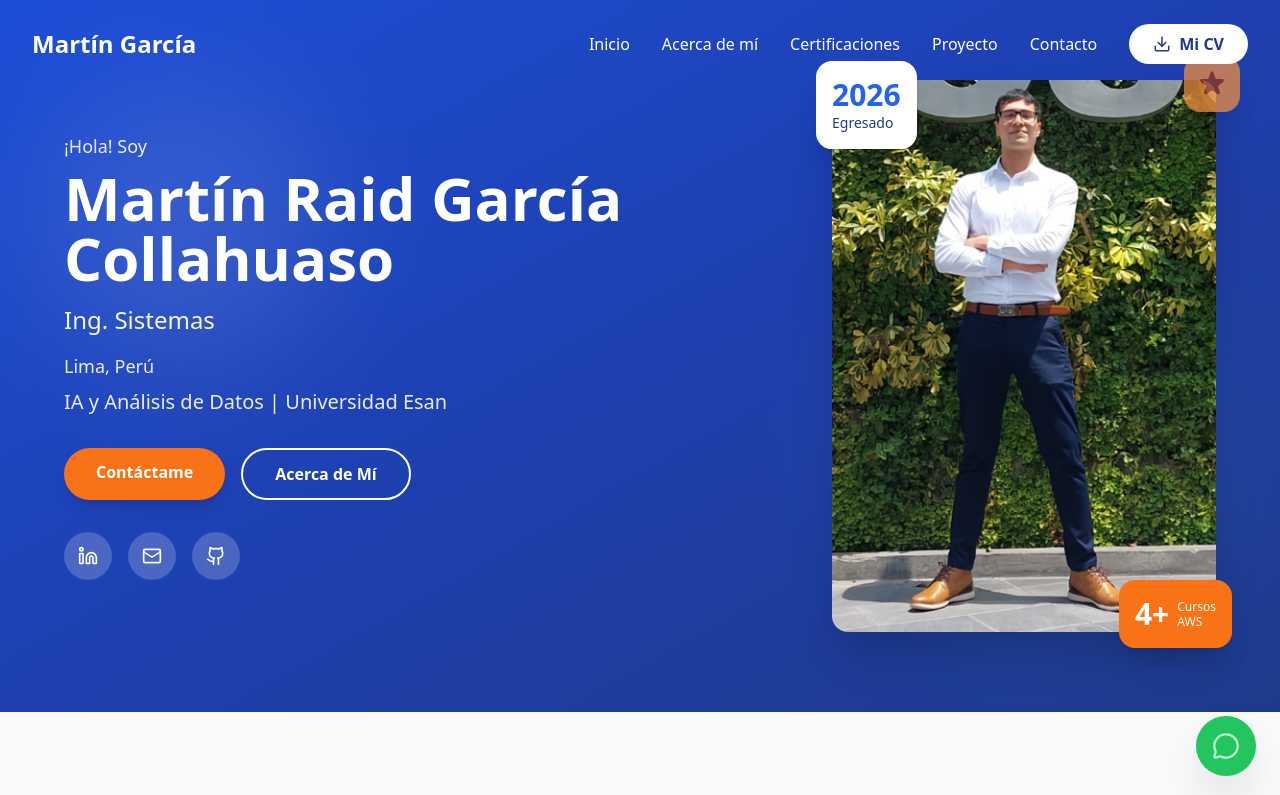
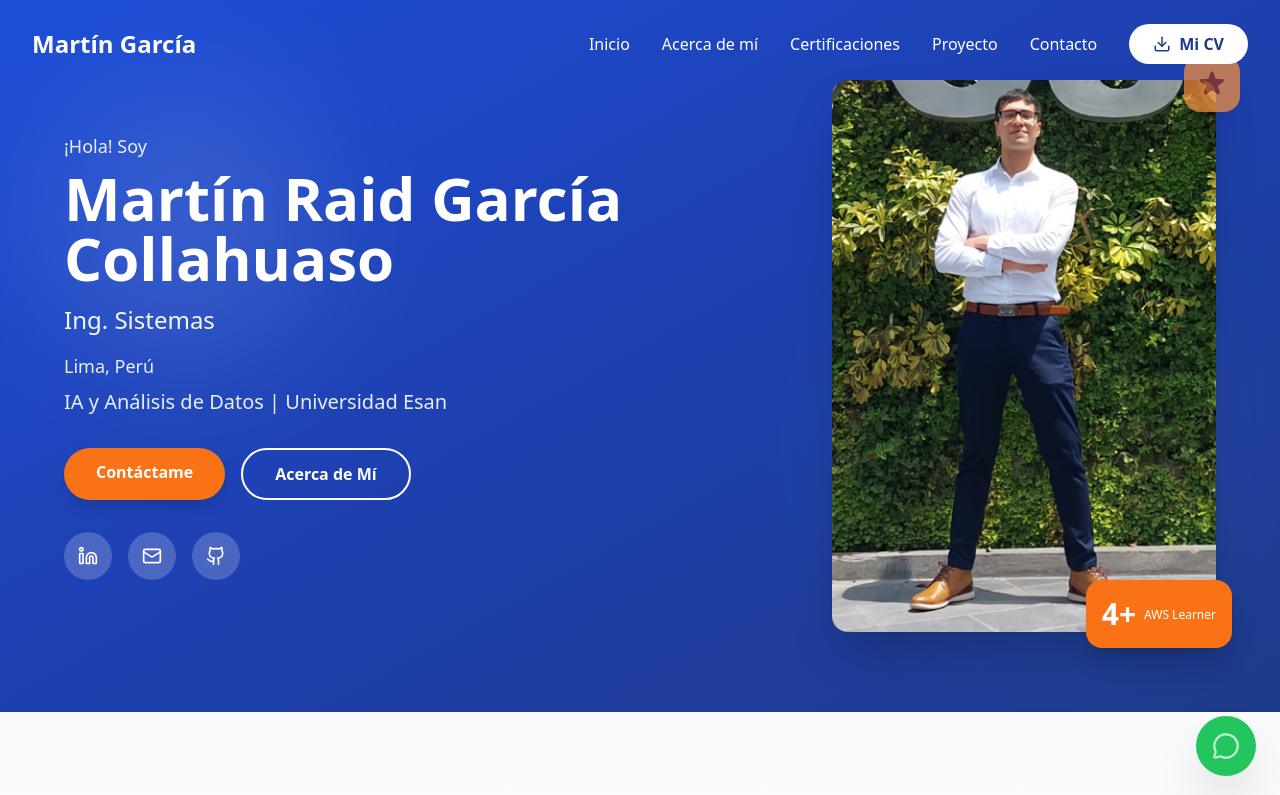
Before and after one commit to MartinRGC/landpmg-react, a React (Create React App) app: page / in a window 1280 px wide. Shown: the top 795 px of the page. Built offline with nearby package versions, Linux system fonts and the light colour scheme.

Commit message:
Floating badge deleted

```diff
--- a/src/components/Header.jsx
+++ b/src/components/Header.jsx
@@ -82,18 +82,17 @@ const Header = () => {
                 className="w-64 h-auto md:w-80 lg:w-96 rounded-2xl shadow-2xl object-cover"
               />
 
-              {/* Floating stat badges */}
+              {/* Floating stat badges
               <div className="absolute -top-4 -left-4 bg-white text-primary-900 rounded-2xl shadow-xl p-4 animate-bounce-slow">
                 <div className="text-3xl font-bold text-primary-600">2026</div>
                 <div className="text-sm font-medium">Egresado</div>
-              </div>
+              </div> */}
 
               <div className="absolute -bottom-4 -right-4 bg-accent-500 text-white rounded-2xl shadow-xl p-4">
                 <div className="flex items-center gap-2">
                   <span className="text-3xl font-bold">4+</span>
                   <div className="text-xs leading-tight">
-                    <div>Cursos</div>
-                    <div>AWS</div>
+                    <div>AWS Learner</div>
                   </div>
                 </div>
               </div>
```
